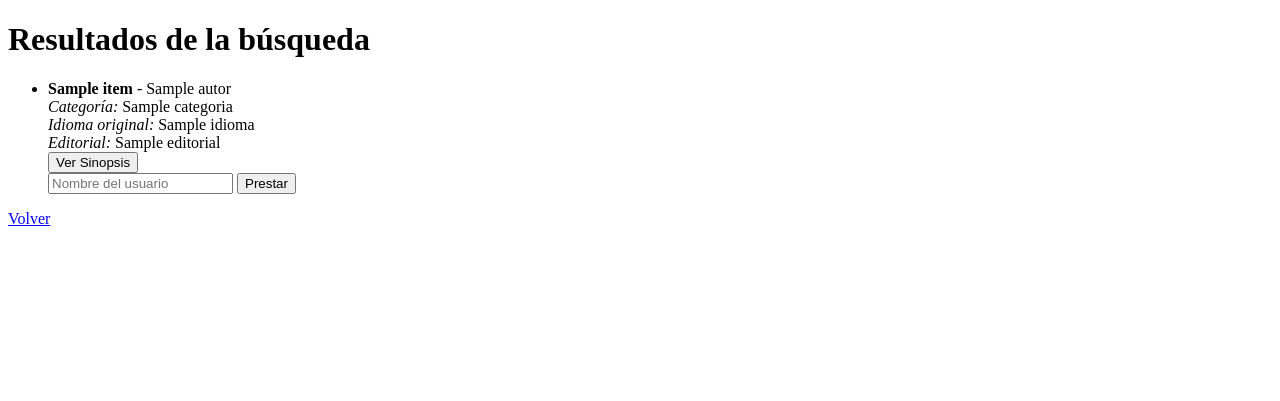
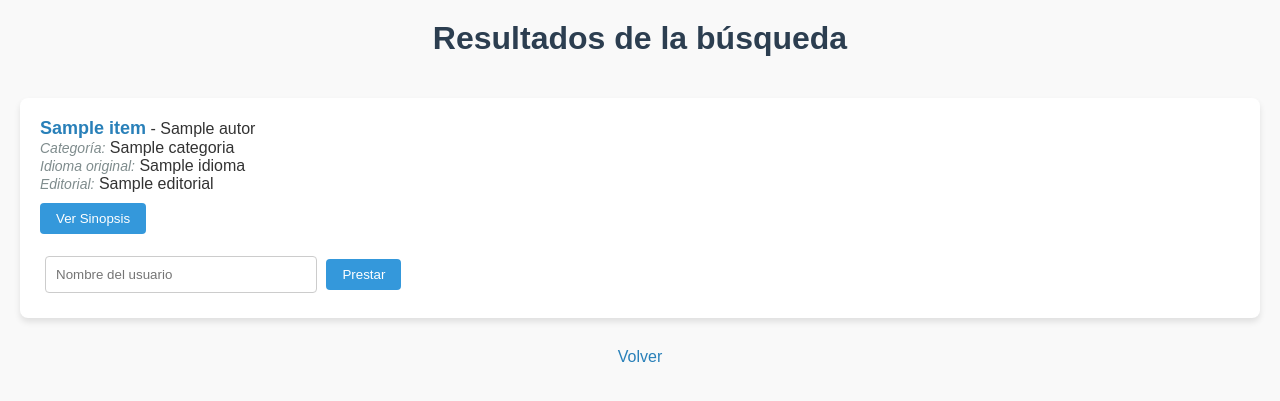
Before and after one commit to StephanyJrz/Biblioteca_Distribuida, a Flask app: page /buscar in a window 1280 px wide. Shown: the top 401 px of the page. Run offline with Flask 3, Linux system fonts and the light colour scheme; a database or web service that is not in the repository returns one stand-in record (values such as "Sample title"); data that the repository does not hold is empty.

Commit message:
Mejorado de los resultados

```diff
--- a/interfaz_grafica/templates/resultados.html
+++ b/interfaz_grafica/templates/resultados.html
@@ -4,9 +4,86 @@
     <meta charset="UTF-8" />
     <meta name="viewport" content="width=device-width, initial-scale=1.0" />
     <title>Resultados</title>
+    <style>
+      body {
+        font-family: 'Arial', sans-serif;
+        background-color: #f9f9f9;
+        margin: 0;
+        padding: 0;
+        color: #333;
+      }
+      h1 {
+        text-align: center;
+        color: #2c3e50;
+        padding: 20px;
+        margin-top: 0;
+      }
+      ul {
+        list-style-type: none;
+        padding: 0;
+        margin: 20px;
+      }
+      li {
+        background-color: #fff;
+        border-radius: 8px;
+        margin-bottom: 15px;
+        padding: 20px;
+        box-shadow: 0 4px 6px rgba(0, 0, 0, 0.1);
+      }
+      strong {
+        font-size: 18px;
+        color: #2980b9;
+      }
+      em {
+        font-size: 14px;
+        color: #7f8c8d;
+      }
+      button {
+        background-color: #3498db;
+        color: white;
+        border: none;
+        padding: 8px 16px;
+        border-radius: 4px;
+        cursor: pointer;
+        margin-top: 10px;
+      }
+      button:hover {
+        background-color: #2980b9;
+      }
+      form {
+        margin-top: 15px;
+      }
+      input[type="text"] {
+        padding: 10px;
+        margin: 5px;
+        width: 250px;
+        border-radius: 4px;
+        border: 1px solid #ccc;
+      }
+      #sinopsisContainer {
+        display: none;
+        background-color: #fff;
+        padding: 20px;
+        border-radius: 8px;
+        box-shadow: 0 4px 8px rgba(0, 0, 0, 0.1);
+        max-width: 500px;
+        margin: 20px auto;
+      }
+      a {
+        display: block;
+        text-align: center;
+        color: #2980b9;
+        text-decoration: none;
+        margin-top: 30px;
+      }
+      a:hover {
+        color: #3498db;
+      }
+    </style>
   </head>
   <body>
     <h1>Resultados de la búsqueda</h1>
+
     <ul>
       {% for libro in libros %}
         <li>
@@ -31,10 +108,11 @@
         </li>
       {% endfor %}
     </ul>
+
     <a href="/">Volver</a>
 
     <!-- Area para mostrar la sinopsis -->
-    <div id="sinopsisContainer" style="display:none;">
+    <div id="sinopsisContainer">
       <h2>Sinopsis:</h2>
       <p id="sinopsisText"></p>
       <button onclick="cerrarSinopsis()">Cerrar</button>
```
Lines whose indentation alone changed are shown as unchanged.
